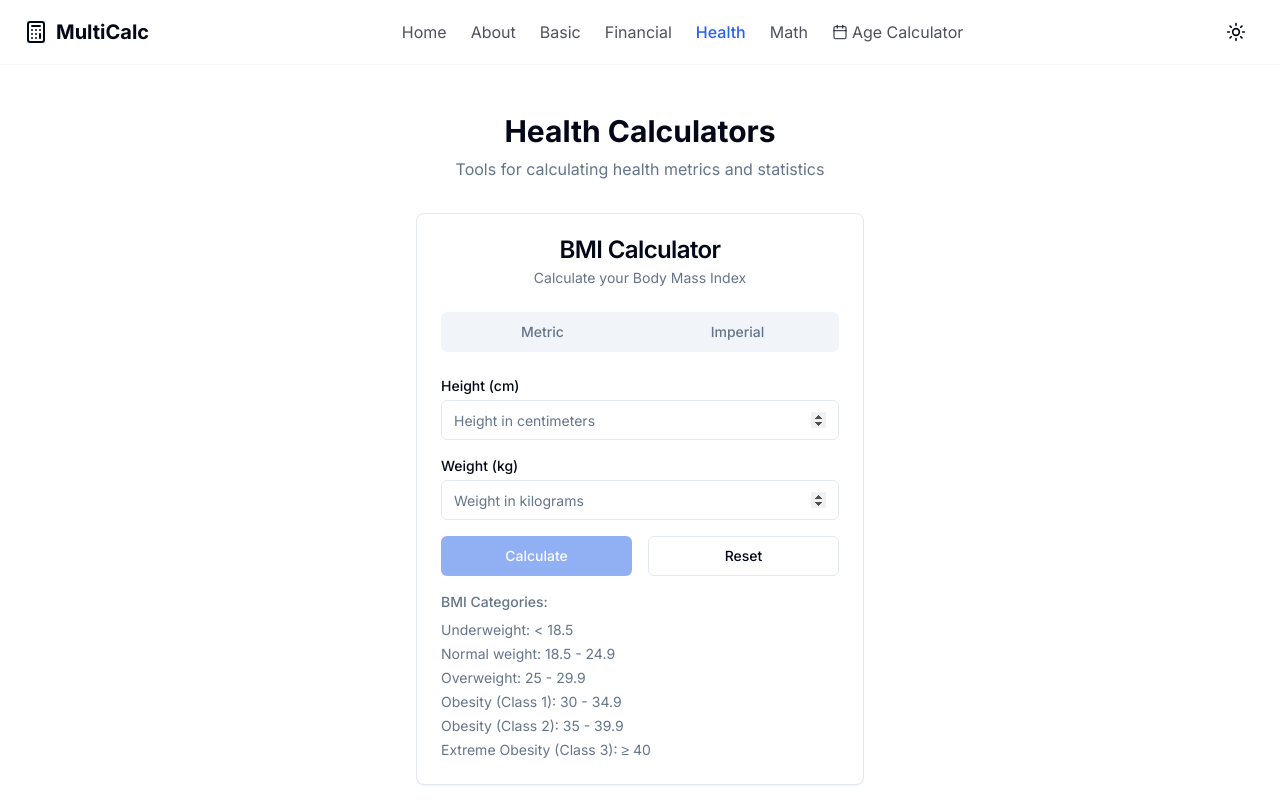
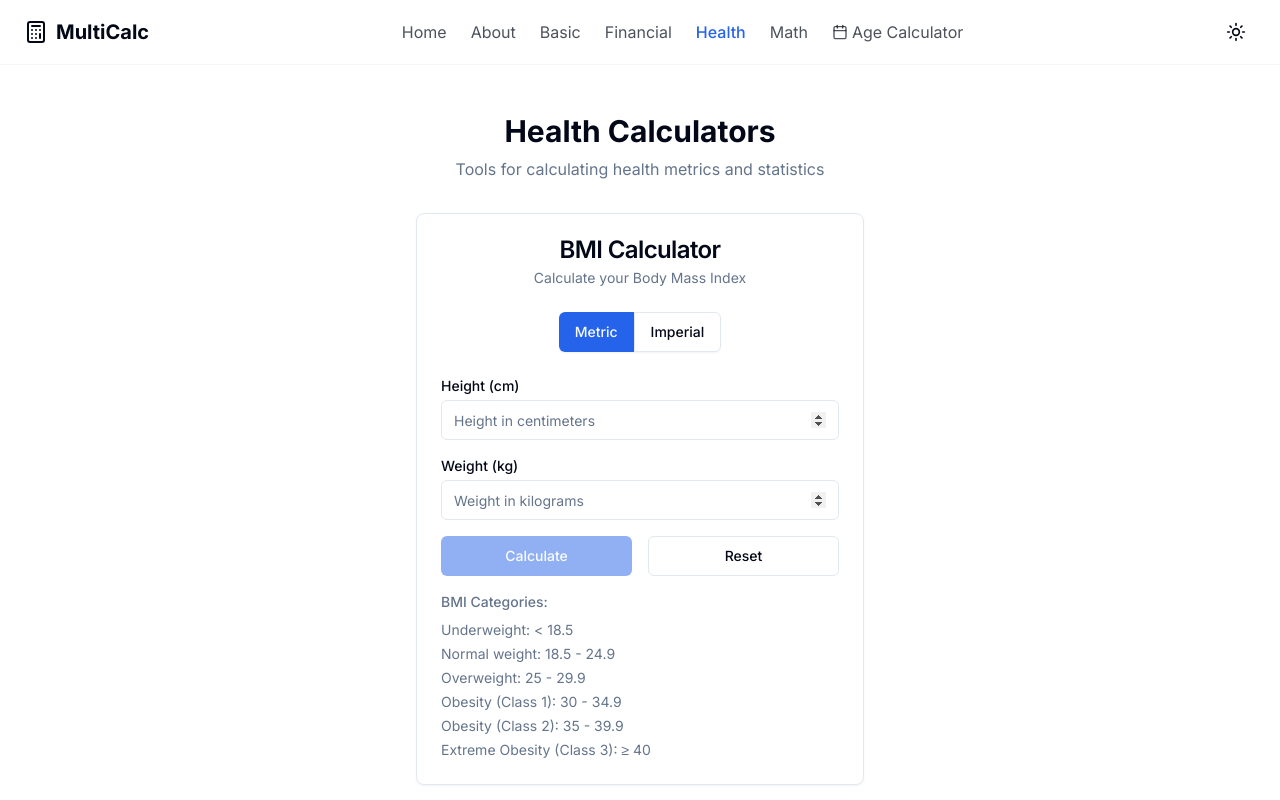
Before and after one commit to codewithdhruba01/MultiCalc, a React (Vite) app: page /health-calculators in a window 1280 px wide. Shown: the top 800 px of the page. Built offline with nearby package versions, Linux system fonts and the light colour scheme.

Commit message:
feat: updated BMI Calculator with sliding Metric/Imperial toggle and fade-in animation for consistent UI

```diff
--- a/src/components/calculators/BMICalculator.tsx
+++ b/src/components/calculators/BMICalculator.tsx
@@ -1,8 +1,9 @@
-import { useState } from 'react'
+import { useState, useEffect } from 'react'
 import { Button } from '../ui/Button'
 import { Card, CardContent, CardHeader, CardTitle, CardDescription } from '../ui/Card'
 import { Input } from '../ui/Input'
-import { Tabs, TabsList, TabsTrigger,  } from '../ui/Tabs'
+import AOS from 'aos'
+import 'aos/dist/aos.css'
 
 type Unit = 'metric' | 'imperial'
 
@@ -13,17 +14,19 @@ export default function BMICalculator() {
   const [bmi, setBmi] = useState<number | null>(null)
   const [status, setStatus] = useState<string>('')
 
+  useEffect(() => {
+    AOS.init({ duration: 700, once: true })
+  }, [])
+
   const calculateBMI = () => {
     if (!height || !weight) return
 
     let bmiValue: number
 
     if (unit === 'metric') {
-      // Metric: BMI = weight(kg) / height(m)²
       const heightInMeters = parseFloat(height) / 100
       bmiValue = parseFloat(weight) / (heightInMeters * heightInMeters)
     } else {
-      // Imperial: BMI = 703 × weight(lb) / height(in)²
       bmiValue = 703 * parseFloat(weight) / (parseFloat(height) * parseFloat(height))
     }
 
@@ -65,8 +68,8 @@ export default function BMICalculator() {
     setStatus('')
   }
 
-  const handleUnitChange = (value: string) => {
-    setUnit(value as Unit)
+  const handleUnitChange = (value: Unit) => {
+    setUnit(value)
     setHeight('')
     setWeight('')
     setBmi(null)
@@ -74,7 +77,7 @@ export default function BMICalculator() {
   }
 
   return (
-    <Card className="w-full max-w-md mx-auto">
+    <Card className="w-full max-w-md mx-auto" data-aos="fade-up">
       <CardHeader>
         <CardTitle className="text-center">BMI Calculator</CardTitle>
         <CardDescription className="text-center">
@@ -82,24 +85,25 @@ export default function BMICalculator() {
         </CardDescription>
       </CardHeader>
       <CardContent>
-        <Tabs className="mb-6">
-          <TabsList className="grid w-full grid-cols-2">
-            <TabsTrigger
-              value="metric"
+        {/* Unit Switch Buttons */}
+        <div className="flex justify-center mb-6">
+          <div className="inline-flex rounded-md shadow-sm">
+            <Button
+              variant={unit === 'metric' ? 'default' : 'outline'}
+              className={`rounded-l-md rounded-r-none px-4 py-2 ${unit === 'metric' ? 'bg-primary text-primary-foreground' : ''}`}
               onClick={() => handleUnitChange('metric')}
-              className={unit === 'metric' ? 'data-[state=active]:bg-primary data-[state=active]:text-primary-foreground' : ''}
             >
               Metric
-            </TabsTrigger>
-            <TabsTrigger
-              value="imperial"
+            </Button>
+            <Button
+              variant={unit === 'imperial' ? 'default' : 'outline'}
+              className={`rounded-r-md rounded-l-none px-4 py-2 ${unit === 'imperial' ? 'bg-primary text-primary-foreground' : ''}`}
               onClick={() => handleUnitChange('imperial')}
-              className={unit === 'imperial' ? 'data-[state=active]:bg-primary data-[state=active]:text-primary-foreground' : ''}
             >
               Imperial
-            </TabsTrigger>
-          </TabsList>
-        </Tabs>
+            </Button>
+          </div>
+        </div>
 
         <div className="space-y-4">
           <div>
```
